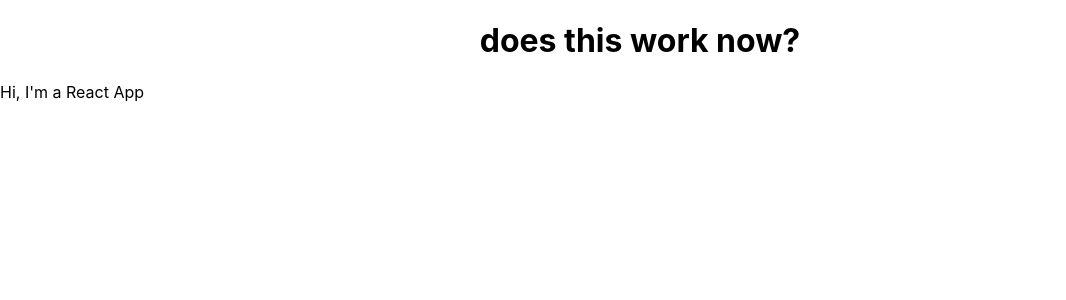
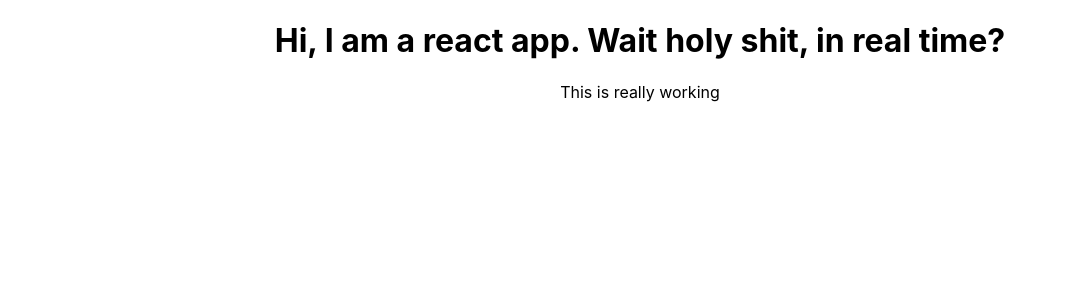
Before and after one commit to SebastianAwatramani/React2, a React (Create React App) app: page / in a window 1280 px wide. Shown: the top 300 px of the page, without its empty margins (0-1066 px from the left). Built offline with nearby package versions, Linux system fonts and the light colour scheme.

Commit message:
Back to jsx - mn

```diff
--- a/src/App.js
+++ b/src/App.js
@@ -3,15 +3,16 @@ import './App.css';
 
 class App extends Component {
     render() {
-        // return (
-        //   <div className="App">
-        //     <h1> Hi, I am a react app.  Wait holy shit, in real time?</h1>
-        //   </div>
-        // );
+        return (
+          <div className="App">
+            <h1> Hi, I am a react app.  Wait holy shit, in real time?</h1>
+              <p>This is really working</p>
+          </div>
+        );
 
-        return React.createElement('div', 'null',
-            React.createElement('h1', {className: 'App'}, "does this work now?"),
-            'Hi, I\'m a React App');
+        // return React.createElement('div', 'null',
+        //     React.createElement('h1', {className: 'App'}, "does this work now?"),
+        //     'Hi, I\'m a React App');
 
     }
 }
```
